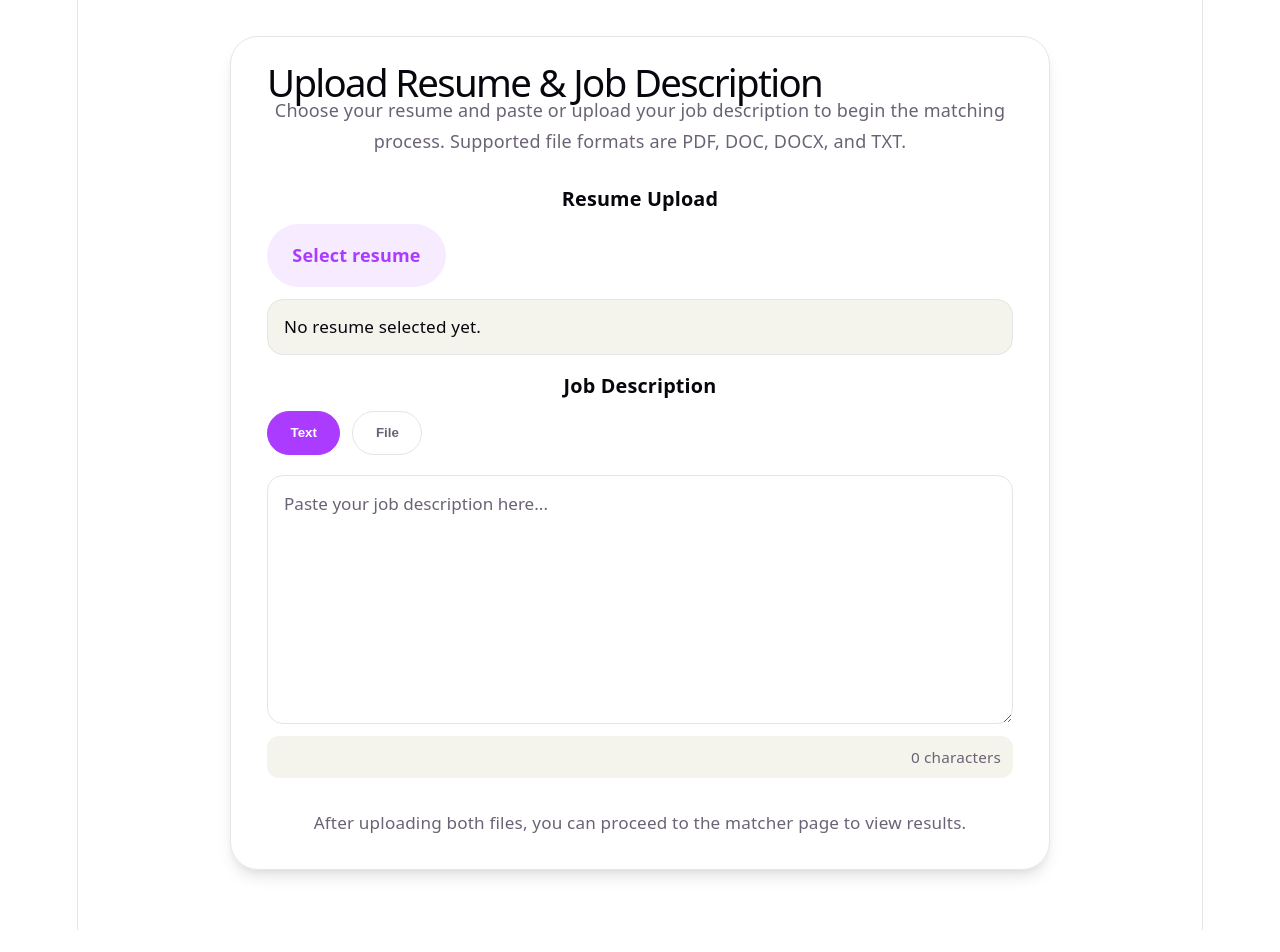
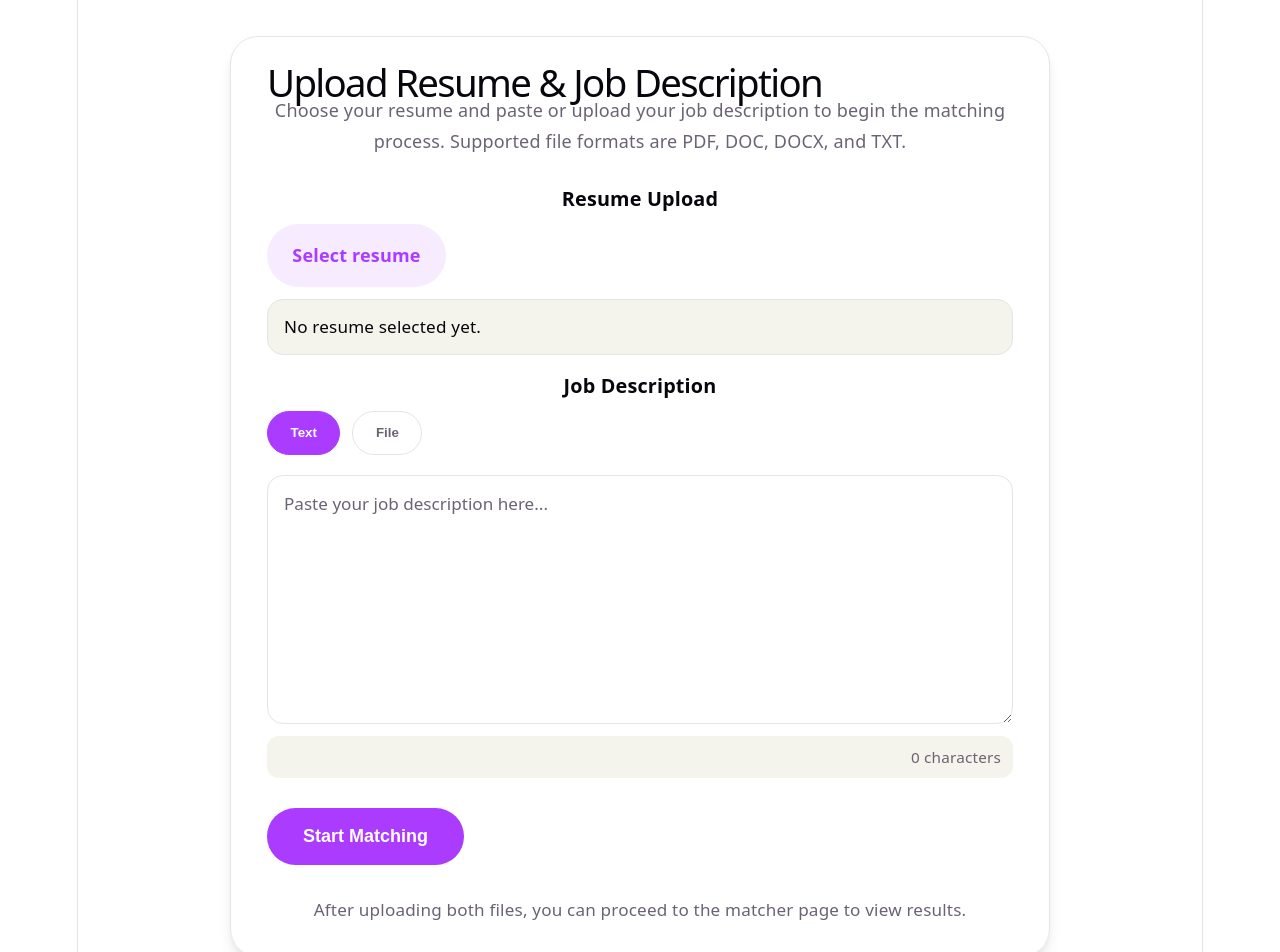
Before and after one commit to Vijay-1702/Resume-Matcher, a React app in the folder frontend/: page /upload in a window 1280 px wide. Shown: the top 952 px of the page. Before the commit the page ends 930 px from the top, so only its background shows below. Built offline with nearby package versions, Linux system fonts and the light colour scheme; the HTML template or start-up script is replaced by a standard one.

Commit message:
Update backend

```diff
--- a/frontend/src/pages/Upload.css
+++ b/frontend/src/pages/Upload.css
@@ -169,6 +169,49 @@
   font-size: 0.95rem;
 }
 
+.message {
+  padding: 14px 16px;
+  border-radius: 12px;
+  font-size: 0.95rem;
+  font-weight: 500;
+}
+
+.error-message {
+  background: rgba(239, 68, 68, 0.1);
+  color: #dc2626;
+  border: 1px solid rgba(239, 68, 68, 0.3);
+}
+
+.success-message {
+  background: rgba(34, 197, 94, 0.1);
+  color: #16a34a;
+  border: 1px solid rgba(34, 197, 94, 0.3);
+}
+
+.upload-submit-btn {
+  padding: 1rem 2rem;
+  border: none;
+  border-radius: 999px;
+  background: var(--accent);
+  color: #fff;
+  font-weight: 600;
+  font-size: 1rem;
+  cursor: pointer;
+  transition: all 0.2s ease;
+  width: fit-content;
+  justify-self: start;
+}
+
+.upload-submit-btn:hover:not(:disabled) {
+  transform: translateY(-2px);
+  box-shadow: 0 4px 12px rgba(0, 0, 0, 0.15);
+}
+
+.upload-submit-btn:disabled {
+  opacity: 0.6;
+  cursor: not-allowed;
+}
+
 @media (max-width: 680px) {
   .upload-page {
     padding: 28px 16px 40px;
--- a/frontend/src/pages/Upload.jsx
+++ b/frontend/src/pages/Upload.jsx
@@ -1,4 +1,5 @@
 import { useState } from "react";
+import api from "../services/api";
 import "./Upload.css";
 
 function Upload() {
@@ -6,6 +7,67 @@ function Upload() {
   const [jd, setJd] = useState(null);
   const [jdInputMode, setJdInputMode] = useState("text");
   const [jdText, setJdText] = useState("");
+  const [loading, setLoading] = useState(false);
+  const [error, setError] = useState("");
+  const [success, setSuccess] = useState("");
+
+  const handleUpload = async () => {
+    setError("");
+    setSuccess("");
+
+    // Validate resume
+    if (!resume) {
+      setError("Please select a resume file.");
+      return;
+    }
+
+    // Validate JD
+    if (jdInputMode === "text" && !jdText.trim()) {
+      setError("Please enter a job description.");
+      return;
+    }
+
+    if (jdInputMode === "file" && !jd) {
+      setError("Please select a job description file.");
+      return;
+    }
+
+    setLoading(true);
+
+    try {
+      // Upload resume
+      const resumeFormData = new FormData();
+      resumeFormData.append("file", resume);
+      await api.post("/upload/resume", resumeFormData, {
+        headers: { "Content-Type": "multipart/form-data" },
+      });
+
+      // Upload JD
+      if (jdInputMode === "text") {
+        await api.post("/upload/job-description/text", {
+          text: jdText,
+        });
+      } else {
+        const jdFormData = new FormData();
+        jdFormData.append("file", jd);
+        await api.post("/upload/job-description", jdFormData, {
+          headers: { "Content-Type": "multipart/form-data" },
+        });
+      }
+
+      setSuccess("Files uploaded successfully! Redirecting to results...");
+      setTimeout(() => {
+        window.location.href = "/results";
+      }, 1500);
+    } catch (err) {
+      setError(
+        err.response?.data?.message ||
+          "Upload failed. Please try again."
+      );
+    } finally {
+      setLoading(false);
+    }
+  };
 
   return (
     <div className="upload-page">
@@ -19,6 +81,9 @@ function Upload() {
         </div>
 
         <section className="upload-block">
+          {error && <div className="message error-message">{error}</div>}
+          {success && <div className="message success-message">{success}</div>}
+
           <div className="upload-control">
             <h3>Resume Upload</h3>
             <label htmlFor="resume-upload">Select resume</label>
@@ -86,6 +151,14 @@ function Upload() {
           </div>
         </section>
 
+        <button
+          className="upload-submit-btn"
+          onClick={handleUpload}
+          disabled={loading}
+        >
+          {loading ? "Uploading..." : "Start Matching"}
+        </button>
+
         <p className="upload-footnote">
           After uploading both files, you can proceed to the matcher page to view
           results.
```
Also changed, not shown: 3 other files (tests, documents, lock files or other folders).
